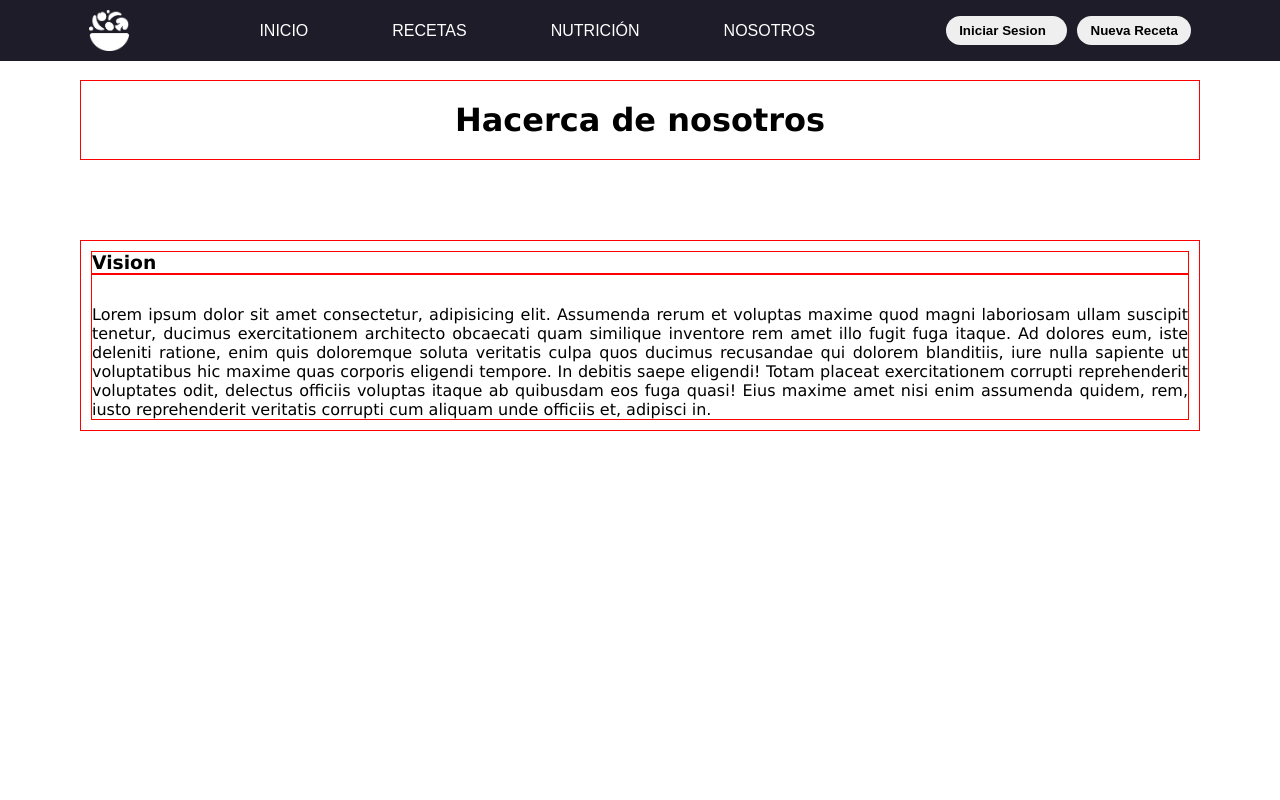
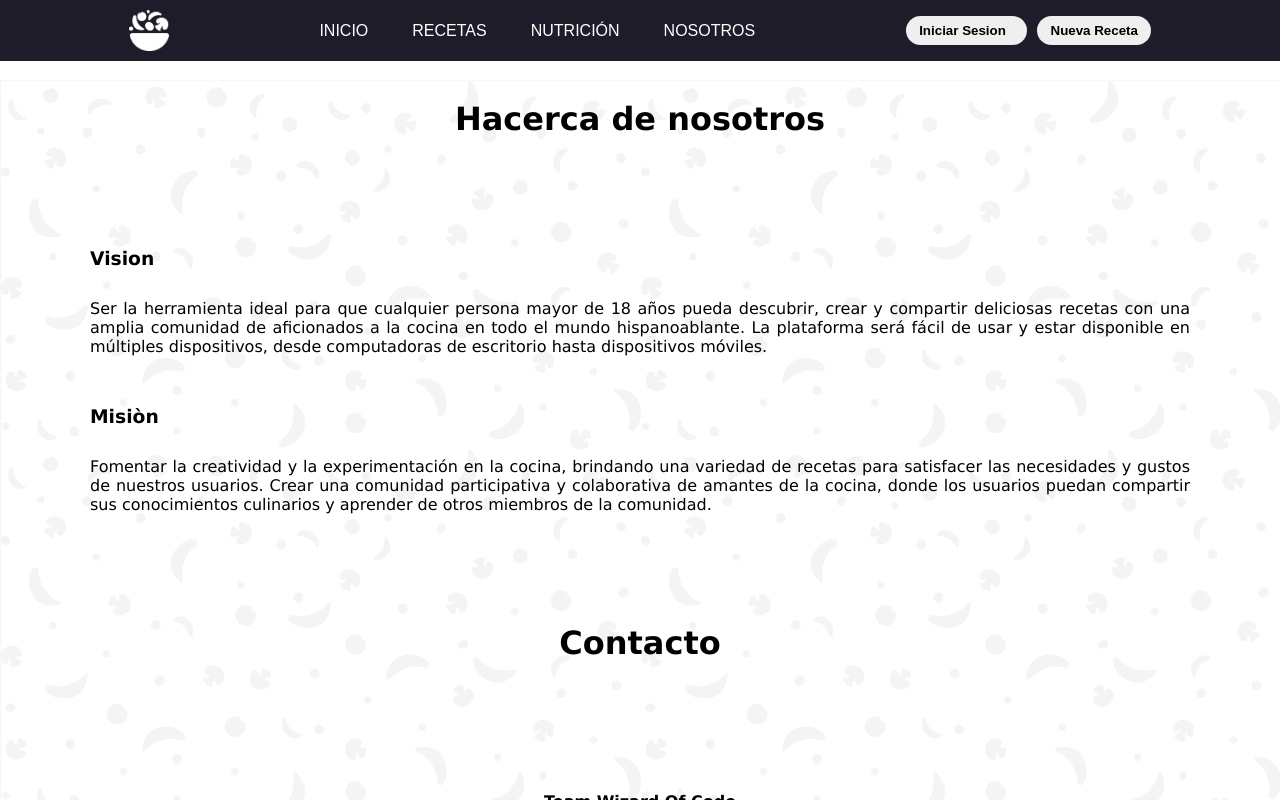
Before and after one commit to iDylaan/easy-eats-app, a Vue app in the folder client/easy-eats/: page /nosotros in a window 1280 px wide. Built offline with nearby package versions, Linux system fonts and the light colour scheme.

Commit message:
vista nosotros concluida

```diff
--- a/client/easy-eats/src/assets/styles/main/_nosotros.scss
+++ b/client/easy-eats/src/assets/styles/main/_nosotros.scss
@@ -1,6 +1,7 @@
 .nosotros {
     font-family: verdana;
     position: relative;
+
 
     .title {
         text-align: center;
@@ -8,7 +9,7 @@
     }
 
     .title h1 {
-        border: 1px solid red;
+        // border: 1px solid red;
         margin: 10vh;
         padding: 20px;
         display: flex;
@@ -16,13 +17,18 @@
         position: sticky;
         font-weight: bold;
     }
-    .vision{
-        border: 1px solid red;
-        margin: 10vh;
+    .cajauno{
+        // border: 1px solid red;
+         margin: 10vh;
         padding:10px;
     }
+    .vision{
+        // border: 1px solid red;
+        // margin: 10vh;
+        // padding:10px;
+    }
     .vision h3 {
-        border: 1px solid red;
+        // border: 1px solid red;
         // margin: 10vh;
         // padding:10px;
         display: flex;
@@ -32,8 +38,44 @@
     }
     .vision p{
         padding-top: 30px;
-        border: 1px solid red;
+        // border: 1px solid red;
+        text-align: justify;
+    }
+    .mision{
+        // border: 1px solid rgb(17, 0, 255);
+        margin: 50px 0px 0px 0px;
+        // padding:10px;
+    }
+    .mision h3 {
+        // border: 1px solid rgb(0, 34, 255);
+        // margin: 10vh;
+        // padding:10px;
+        display: flex;
+        flex-direction: column;
+        position: sticky;
+        font-weight: bold;
+    }
+    .mision p{
+        padding-top: 30px;
+        // border: 1px solid rgb(0, 34, 255);
         text-align: justify;
     }
 
+    .datos {
+        // border: 1px solid red;
+        margin: 10vh;
+        padding: 20px;
+        display: flex;
+        flex-direction: column;
+        font-weight: bold;
+        text-align: center;
+    }
+    .datos p,a{
+        margin: 10px;
+    }
+    .datos a{
+        color: #000000;
+
+    }
+
 }
--- a/client/easy-eats/src/components/layout/Footer.vue
+++ b/client/easy-eats/src/components/layout/Footer.vue
@@ -26,14 +26,15 @@
 
     <div class="box__footer">
         <h2>Contacto</h2>
-        <a href="#">+52 5532514869</a>
-        <a href="#">WizardOfCode@gmail.com</a>
+        <a href="https://wa.me/qr/PUD62BLERMXSA1">55-74-18-15-29</a>
+        <a href="http://mail.google.com/mail?hl=es-419">Wizard.Of.CodeOficial@gmail.com</a>
     </div>
 </div>
 
 <div class="box__copyright">
     <hr>
     <p>Todos los derechos reservados © 2023 <b>Wizard of Code (WOC)</b></p>
+    <p>Desarrollado en la Universidad Tecnologica De Nezahualcoyotl</p>
 </div>
 </footer>
 </template>
--- a/client/easy-eats/src/views/NosotrosView.vue
+++ b/client/easy-eats/src/views/NosotrosView.vue
@@ -2,19 +2,34 @@
 <template>
     <div class="nosotros">
         <Navbar />
+        <FondoFrutas />
      <!-- Contenido -->
       <div class="container__nosotros">
       <div class="title">
         <h1>Hacerca de nosotros</h1>
       </div>
+      <div class="cajauno">
       <div class="vision">
         <h3>Vision</h3>
-        <p>Lorem ipsum dolor sit amet consectetur, adipisicing elit. Assumenda rerum et voluptas maxime quod magni laboriosam ullam suscipit tenetur, ducimus exercitationem architecto obcaecati quam similique inventore rem amet illo fugit fuga itaque. Ad dolores eum, iste deleniti ratione, enim quis doloremque soluta veritatis culpa quos ducimus recusandae qui dolorem blanditiis, iure nulla sapiente ut voluptatibus hic maxime quas corporis eligendi tempore. In debitis saepe eligendi! Totam placeat exercitationem corrupti reprehenderit voluptates odit, delectus officiis voluptas itaque ab quibusdam eos fuga quasi! Eius maxime amet nisi enim assumenda quidem, rem, iusto reprehenderit veritatis corrupti cum aliquam unde officiis et, adipisci in.</p>
+        <p>Ser la herramienta ideal para que cualquier persona mayor de 18 años pueda descubrir, crear y compartir deliciosas recetas con una amplia comunidad de aficionados a la cocina en todo el mundo hispanoablante. La plataforma será fácil de usar y estar disponible en múltiples dispositivos, desde computadoras de escritorio hasta dispositivos móviles.</p>
+       </div>
+       <div class="mision">
+        <h3>Misiòn</h3>
+      <p>Fomentar la creatividad y la experimentación en la cocina, brindando una variedad de recetas para satisfacer las necesidades y gustos de nuestros usuarios. Crear una comunidad participativa y colaborativa de amantes de la cocina, donde los usuarios puedan compartir sus conocimientos culinarios y aprender de otros miembros de la comunidad. </p>
+       </div>
+      </div>
+      <div class="title">
+        <h1>Contacto</h1>
+      </div>
+      <div class="datos">
+        <p>Team Wizard Of Code</p>
+        <a href="https://wa.me/qr/PUD62BLERMXSA1">55-74-18-15-29</a>
+        <a href="http://mail.google.com/mail?hl=es-419">Wizard.Of.CodeOficial@gmail.com</a>
       </div>
       </div>
+      <Footer />
     </div>
 
-    <!-- <Footer /> -->
     <!-- </div> -->
 </template>
 
```
